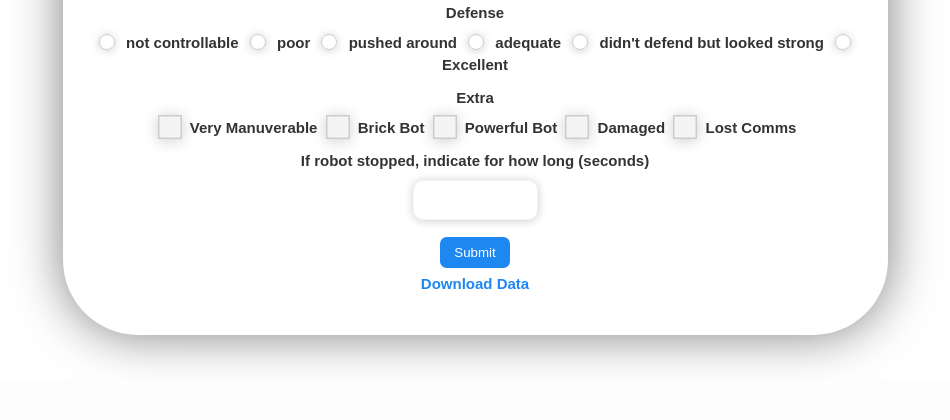
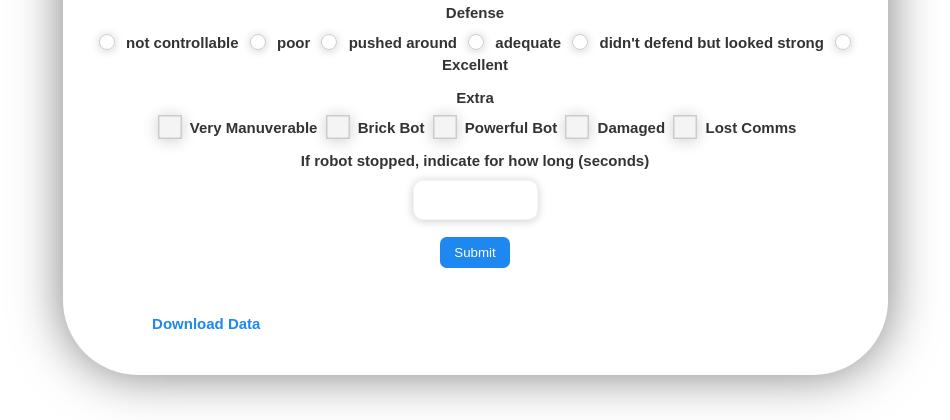
Before and after one commit to the-gearheads/ghScouting, a Flask app: page /2022-comp in a window 1280 px wide. Shown: the part 710-1130 px from the top of the page, without its empty margins (165-1115 px from the left). Before the commit the page ends 1074 px from the top, so only its background shows below. Run offline with Flask 2, Linux system fonts and the light colour scheme; parts of the project's set-up code (start-up, migrations or seed data) failed here and were passed over.

Commit message:
Some artistic changes lol

```diff
--- a/static/styles.css
+++ b/static/styles.css
@@ -161,3 +161,10 @@ div.item {
 div.item > label {
     display: block;
 }
+
+.download-btn{
+    margin-top: 5vh;
+    display: block;
+    width: fit-content;
+    margin-left: 7vw;
+}
--- a/templates/form.html
+++ b/templates/form.html
@@ -47,7 +47,7 @@
                 </div>
                 {% endif %}
             </form>
-            <a href="/getCSV">Download Data</a>
+            <a class="download-btn"href="/getCSV">Download Data</a>
         </div>
     </body>
 </head>
```
